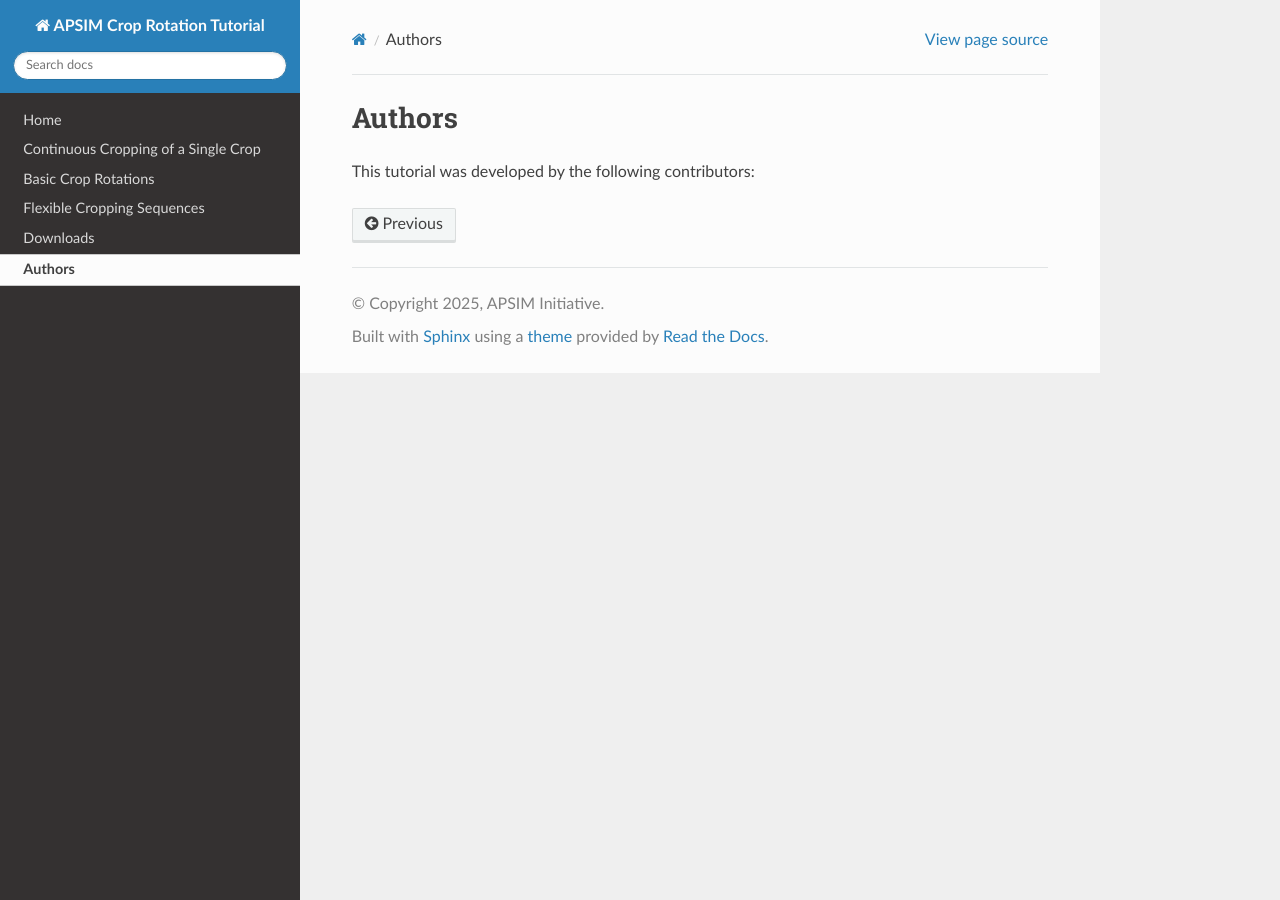
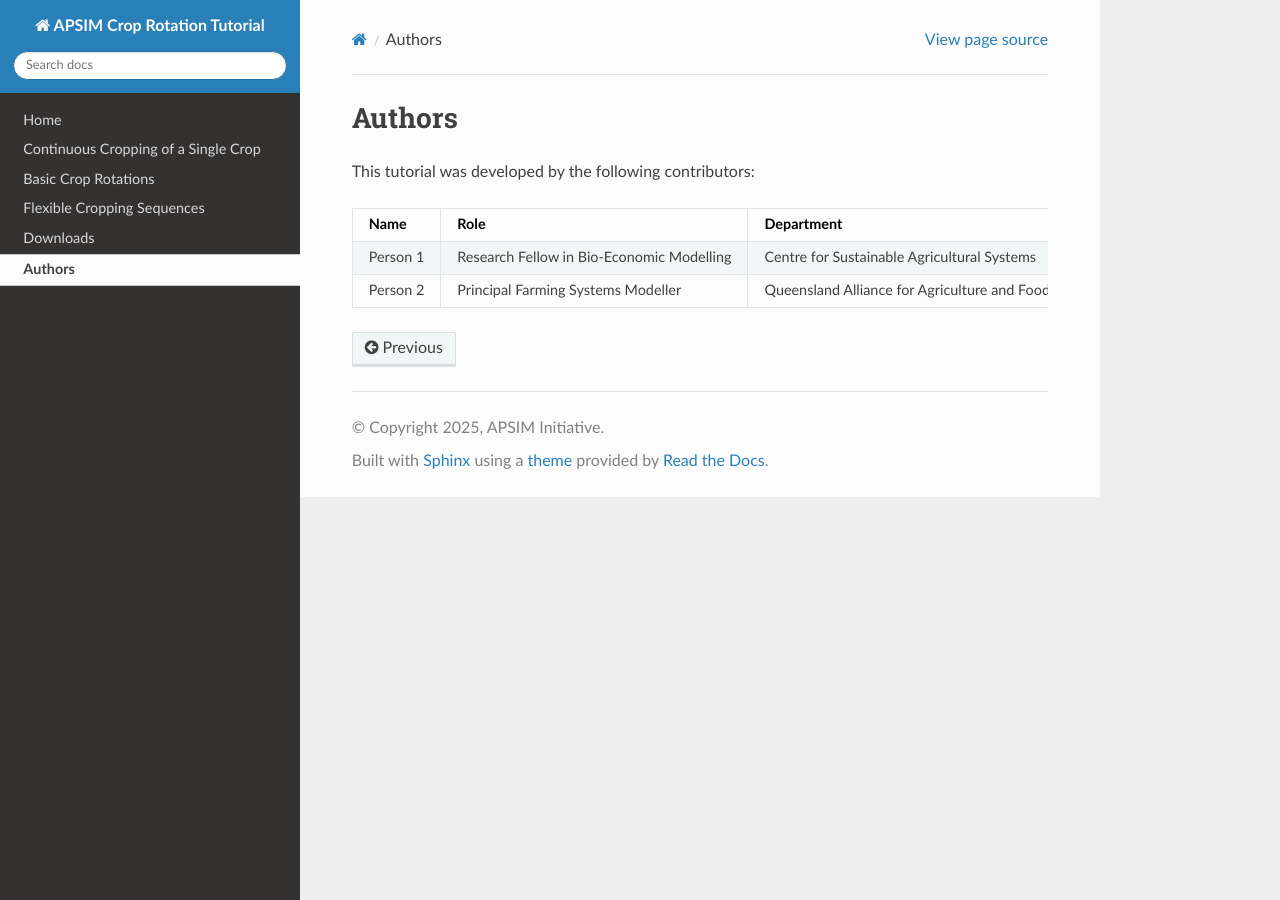
Before and after one commit to ugrewer/APSIM_RotationTraining, a Sphinx documentation site: the page built from docs/authors.rst, in a window 1280 px wide. Built offline with Sphinx 7.4.7 and the Read the Docs theme 3.1.0, drawn with Linux system fonts in a browser that asks for light colours; pages that are not in the unit, such as notebooks, are missing from menus; some of the changed lines change nothing that is shown.

Commit message:
corrected table formatting

```diff
--- a/docs/authors.rst
+++ b/docs/authors.rst
@@ -5,7 +5,7 @@
 
 .. list-table::
    :header-rows: 1
-   :widths: 20 20 60
+   :widths: 15 25 20 40
 
    * - Name
      - Role
```
